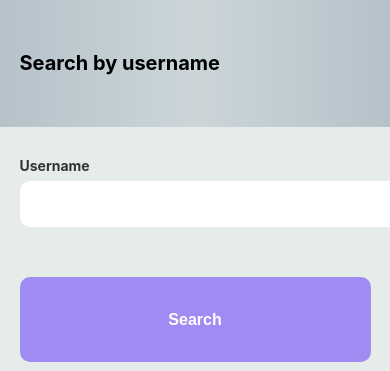
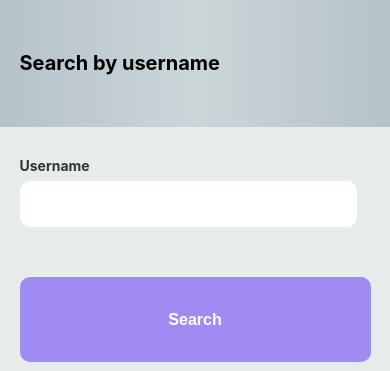
Before and after one commit to toruwalt/dotask, a Flask app: page /1/search_user in a window 390 px wide; the page is wider, and only the part inside the window is pictured. Shown: the top 371 px of that part. Run offline with Flask 3, Linux system fonts and the light colour scheme; a user stored in the database is signed in; some web fonts are replaced.

Commit message:
Invite User Space Adjusted

```diff
--- a/dotask/static/css/invites.css
+++ b/dotask/static/css/invites.css
@@ -160,7 +160,7 @@
 
     input[type=text], input[type=submit]{
         background-color: #FFFFFF;
-        width: 90vw;
+        width: 70vw;
         font-size: 12px;
         border: none;
         border-radius: 10px;
@@ -171,7 +171,7 @@
         margin-left: 5%;
     }
     input[type=text] {
-        width: 90vw;
+        width: 70vw;
     }
 
     input[type=submit] {
```
